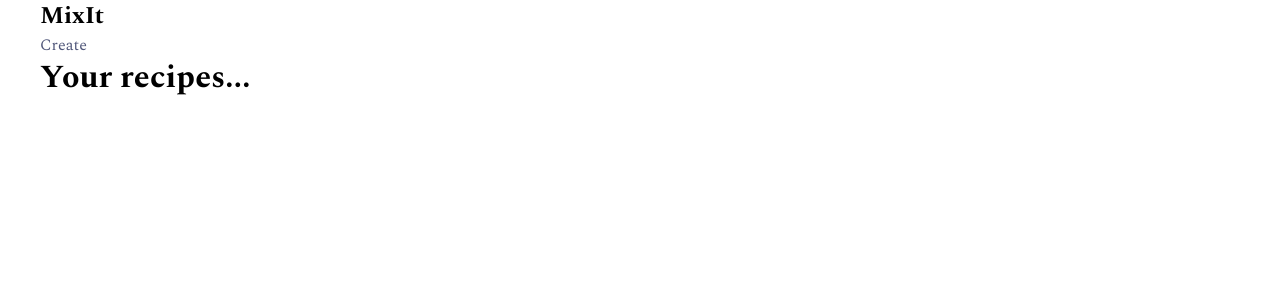
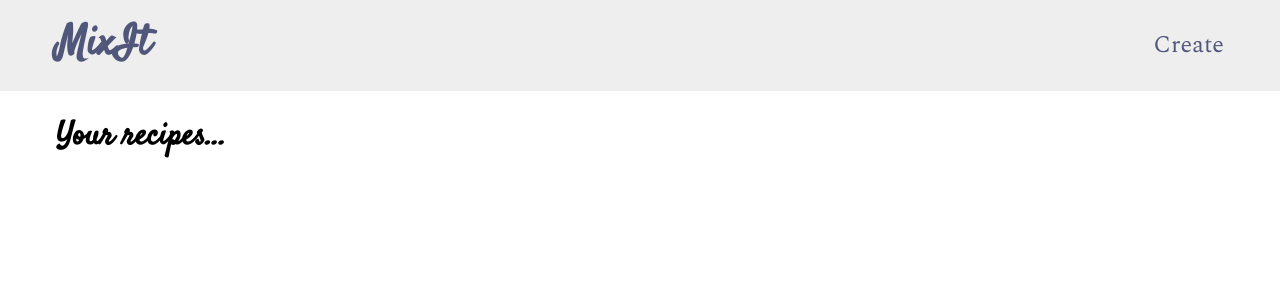
Before and after one commit to bwong-yh/mixit, a JavaScript app in the folder frontend/: page / in a window 1280 px wide. Shown: the top 300 px of the page. Built offline with nearby package versions, Linux system fonts and the light colour scheme; the HTML template or start-up script is replaced by a standard one.

Commit message:
style Navbar

```diff
--- a/frontend/src/components/navbar/Navbar.js
+++ b/frontend/src/components/navbar/Navbar.js
@@ -5,8 +5,10 @@ const Navbar = () => {
   return (
     <div className='navbar'>
       <nav>
-        <h1>MixIt</h1>
-        <NavLink>Create</NavLink>
+        <NavLink to='/'>
+          <h1>MixIt</h1>
+        </NavLink>
+        <NavLink to='/create'>Create</NavLink>
       </nav>
     </div>
   );
--- a/frontend/src/components/navbar/Navbar.scss
+++ b/frontend/src/components/navbar/Navbar.scss
@@ -1 +1,24 @@
 @import '../../sharedStyles';
+
+.navbar {
+  background-color: $secondary-color;
+
+  nav {
+    display: flex;
+    align-items: center;
+    justify-content: space-between;
+    margin: auto;
+    padding: 1.6rem;
+    max-width: 1200px;
+  }
+
+  h1 {
+    color: $primary-color;
+    font-family: $secondary-font;
+    font-size: 4.2rem;
+  }
+
+  a {
+    font-size: 2.4rem;
+  }
+}
--- a/frontend/src/pages/Layout/Layout.js
+++ b/frontend/src/pages/Layout/Layout.js
@@ -6,13 +6,14 @@ import Navbar from '../../components/navbar/Navbar';
 
 const Layout = () => {
   return (
-    <div className='layout'>
+    <>
       <Navbar />
-
-      <main>
-        <Outlet />
-      </main>
-    </div>
+      <div className='layout'>
+        <main>
+          <Outlet />
+        </main>
+      </div>
+    </>
   );
 };
 
--- a/frontend/src/pages/Layout/Layout.scss
+++ b/frontend/src/pages/Layout/Layout.scss
@@ -2,5 +2,15 @@
 
 .layout {
   margin: auto;
+  padding: 0 1.6rem;
   max-width: 1200px;
+
+  main {
+    margin-top: 2.4rem;
+
+    h1 {
+      font-family: $secondary-font;
+      margin-bottom: 1.6rem;
+    }
+  }
 }
```
